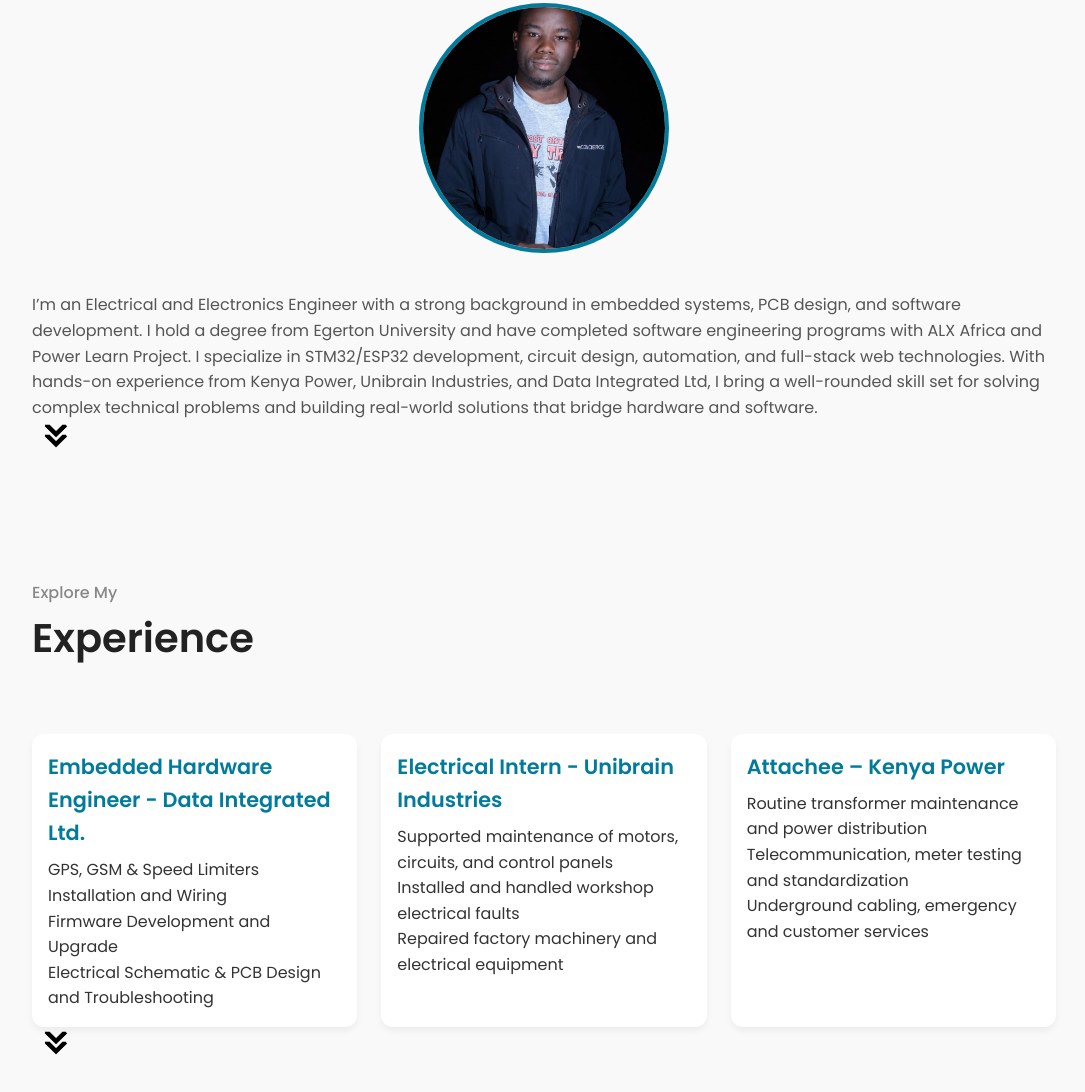
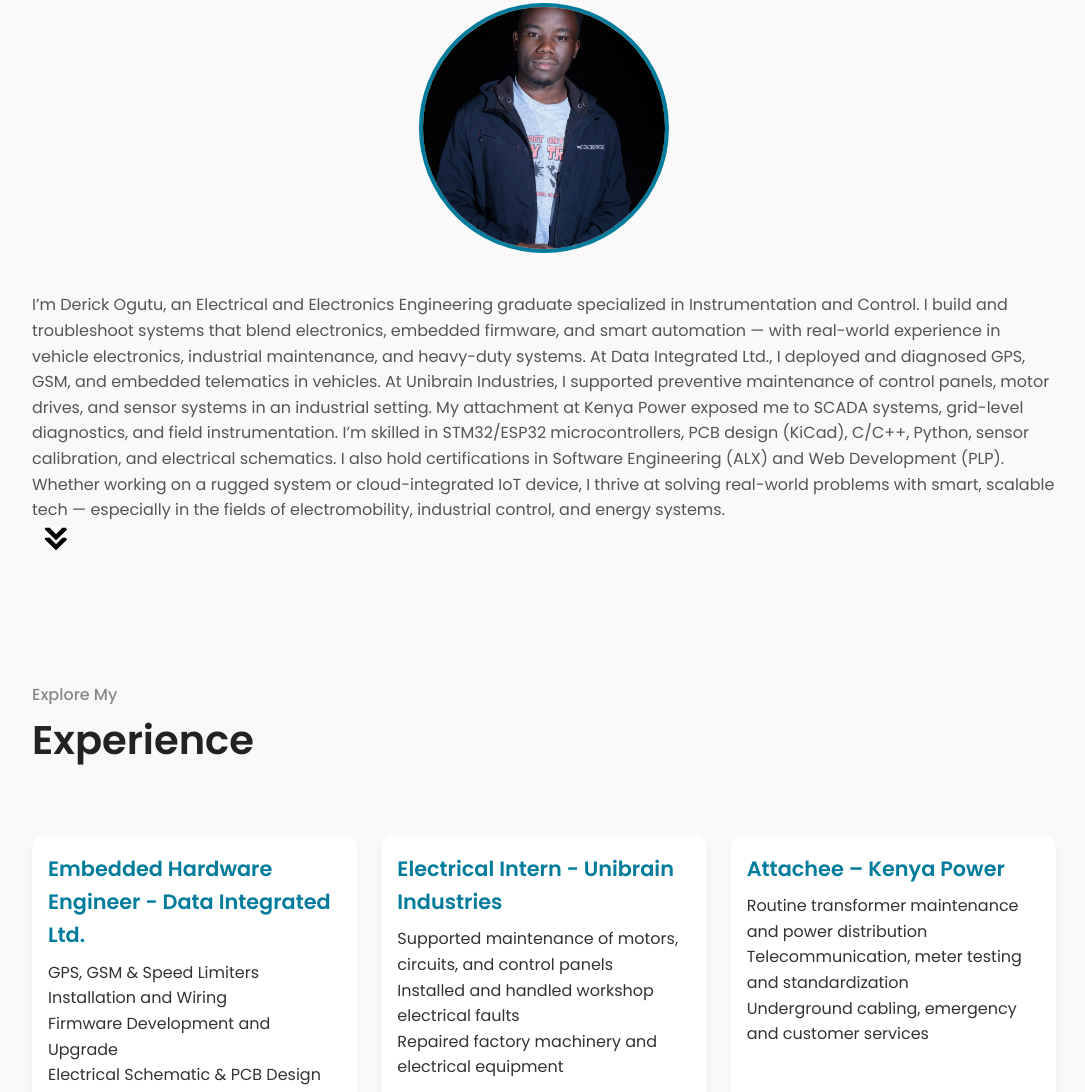
Before and after one commit to mypin99/DerickOgutu-Portfolio, a plain HTML site: page index.html in a window 1280 px wide. Shown: the part 1029-2121 px from the top of the page, without its empty margins (96-1181 px from the left). Drawn offline with Linux system fonts and the light colour scheme.

Commit message:
Update: corrected HTML, CSS, and JS

```diff
--- a/index.html
+++ b/index.html
@@ -52,7 +52,7 @@
         <h1 class="title">Derick Ogutu</h1>
         <p class="section__text__p2">Electrical and Electronics Engineer</p>
         <div class="btn-container">
-          <button class="btn btn-color-2" onclick="window.open('./assets/GENERAL-CV.pdf')">Download CV</button>
+          <button class="btn btn-color-2" onclick="window.open('./assets/Derick-Ogutu-CV.pdf')">Download CV</button>
           <button class="btn btn-color-1" onclick="location.href='#contact'">Contact Info</button>
         </div>
         <div id="socials-container">
@@ -72,11 +72,23 @@
         <div class="about-details-container">
           <div class="text-container">
             <p>
-              I’m an Electrical and Electronics Engineer with a strong background in embedded systems, PCB design, and software development.
-              I hold a degree from Egerton University and have completed software engineering programs with ALX Africa and Power Learn Project.
-              I specialize in STM32/ESP32 development, circuit design, automation, and full-stack web technologies.
-              With hands-on experience from Kenya Power, Unibrain Industries, and Data Integrated Ltd, I bring a well-rounded skill set for solving
-              complex technical problems and building real-world solutions that bridge hardware and software.
+              I’m Derick Ogutu, an Electrical and Electronics Engineering graduate specialized in Instrumentation
+              and Control. I build and troubleshoot systems that blend electronics, embedded firmware,
+              and smart automation — with real-world experience in vehicle electronics, industrial maintenance,
+              and heavy-duty systems.
+
+             At Data Integrated Ltd., I deployed and diagnosed GPS, GSM, and embedded telematics in vehicles.
+             At Unibrain Industries, I supported preventive maintenance of control panels, motor drives,
+             and sensor systems in an industrial setting. My attachment at Kenya Power exposed me to SCADA systems,
+             grid-level diagnostics, and field instrumentation.
+
+             I’m skilled in STM32/ESP32 microcontrollers, PCB design (KiCad), C/C++, Python, sensor calibration,
+             and electrical schematics. I also hold certifications in Software Engineering (ALX)
+             and Web Development (PLP).
+
+             Whether working on a rugged system or cloud-integrated IoT device,
+             I thrive at solving real-world problems with smart, scalable tech — especially in the fields of
+             electromobility, industrial control, and energy systems.
             </p>
           </div>
         </div>
```
Also changed, not shown: 1 other file.
